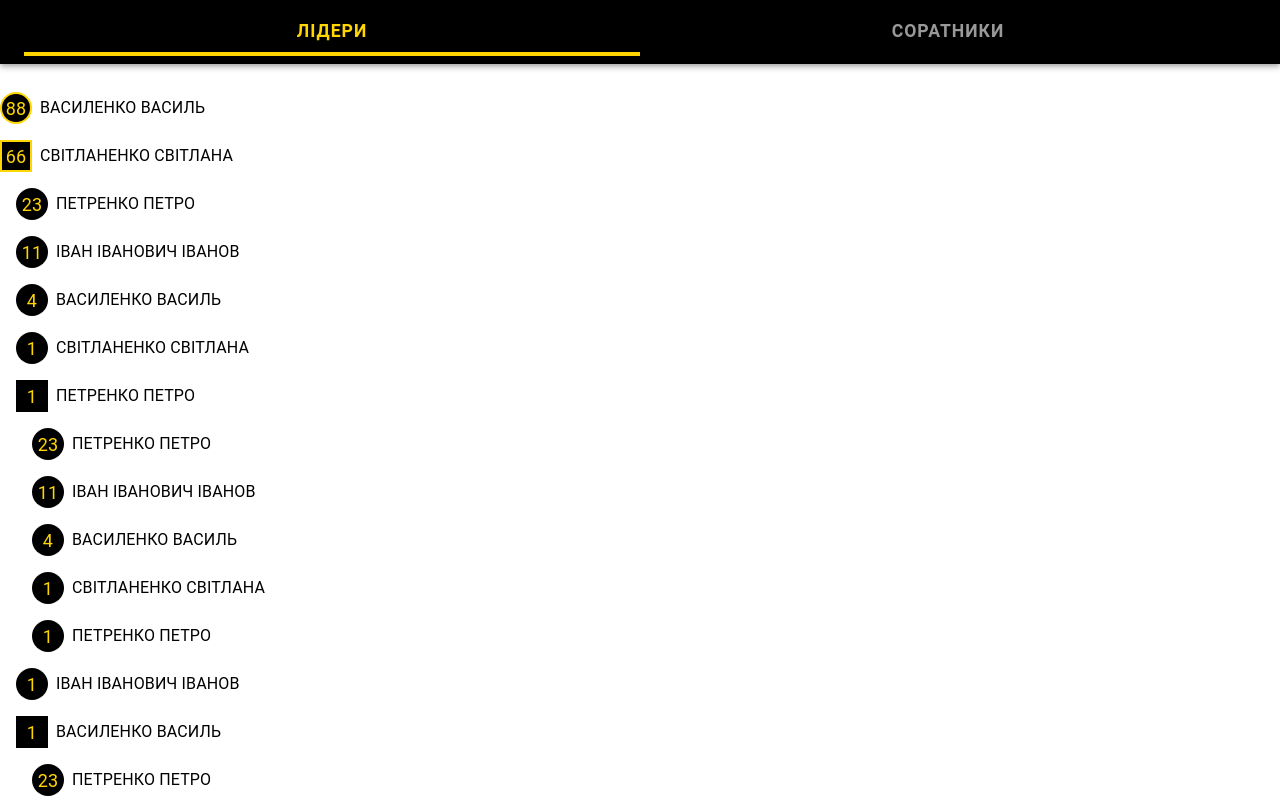
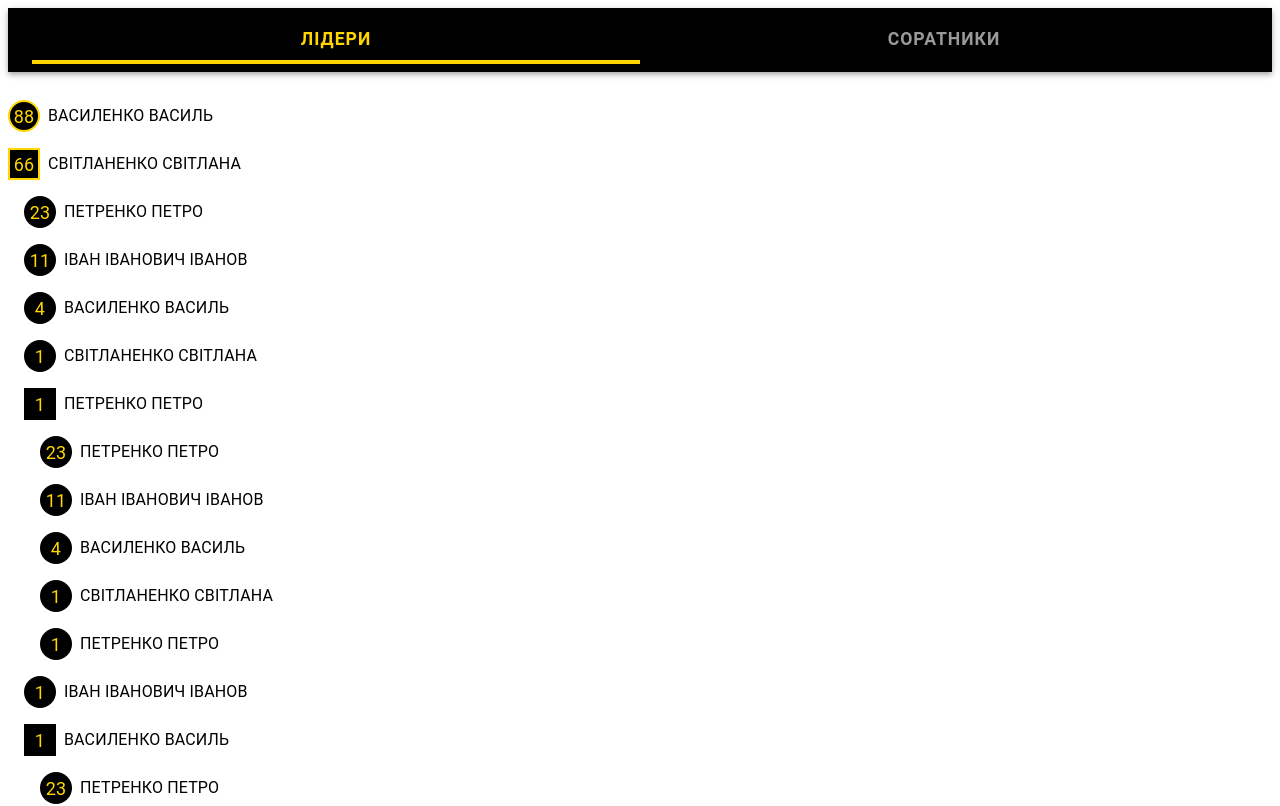
Before and after one commit to livotron/sproba-1, a React (Create React App) app: page / in a window 1280 px wide. Shown: the top 806 px of the page. Built offline with nearby package versions, Linux system fonts and the light colour scheme.

Commit message:
space around appbar

```diff
--- a/src/App.tsx
+++ b/src/App.tsx
@@ -97,7 +97,7 @@ function App() {
     <ThemeProvider theme={darkTheme}>
       <Provider store={store}>
         <BrowserRouter>
-          <div className="App">
+          <div className="App" style={{ paddingRight: 8, paddingLeft: 8, paddingTop: 8}}>
             <MainContent />
           </div>
         </BrowserRouter>
```
